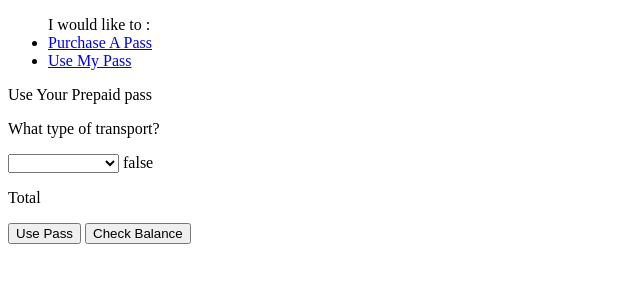
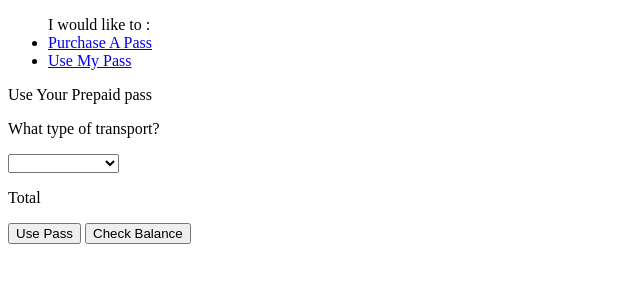
Before and after one commit to ajmajma/Quoin, a website: page app/index.html at #/usePass in a window 1280 px wide. Shown: the full height of the page, 0-640 px from the left. Drawn offline with Linux system fonts and the light colour scheme.

Commit message:
stripping unnecessary components

```diff
--- a/app/views/usePass.html
+++ b/app/views/usePass.html
@@ -10,7 +10,6 @@
 		<p>Use Your Prepaid pass</p>
 		<p>What type of transport?</p>
 		<select ng-model="transportSelect" ng-options="item.id as item.name for item in modeOfTransport"> </select>
-		{{discount}}
 
 		<p>Total {{transportSelect.price | discount: discount | currency}}</p>
 
```
